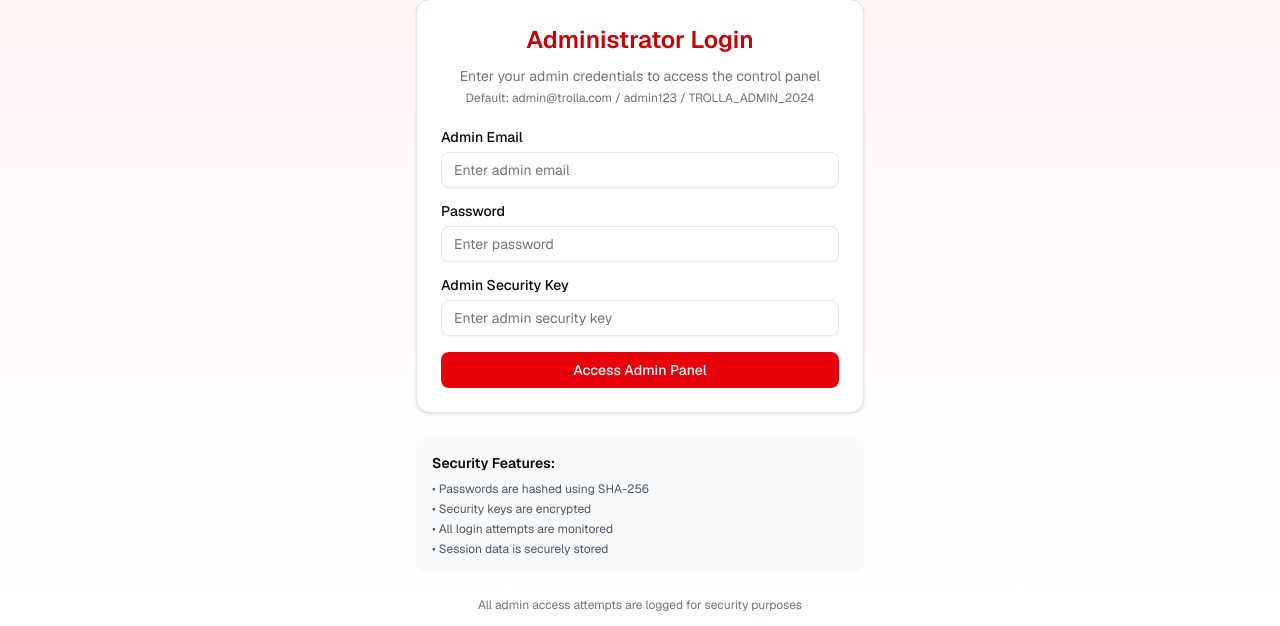
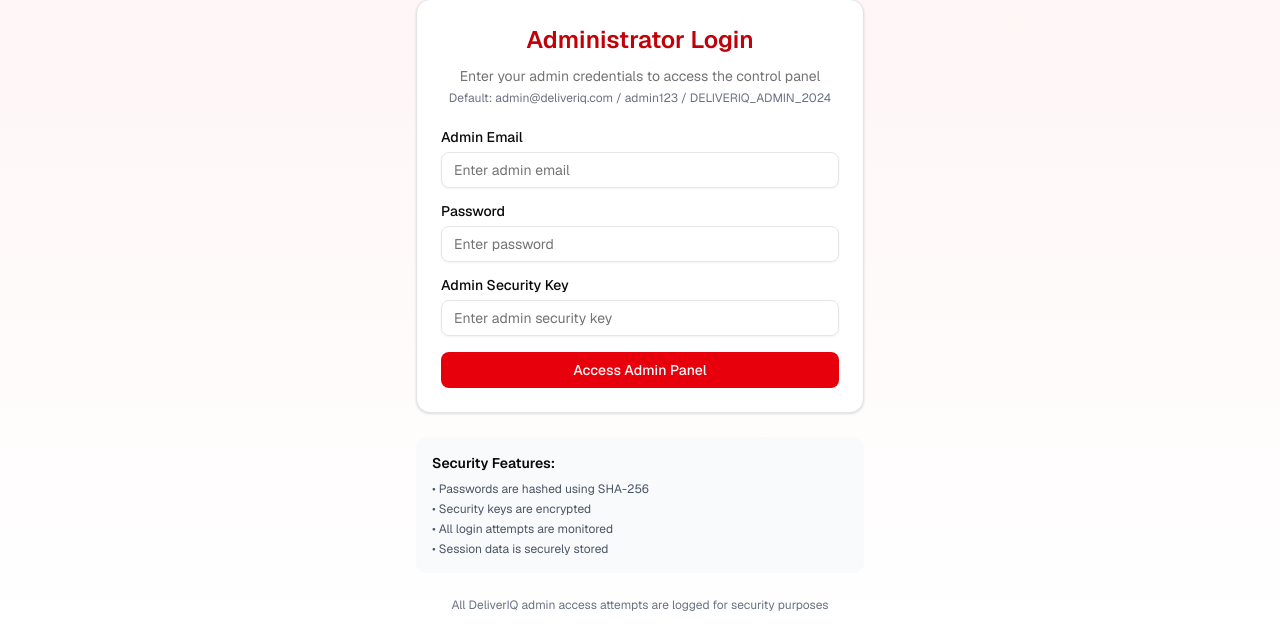
Before and after one commit to Sripad1003/DeliverIQ, a Next.js app: page /admin/login in a window 1280 px wide. Shown: the part 235-861 px from the top of the page. Built offline with nearby package versions, Linux system fonts and the light colour scheme.

Commit message:
refactor: replace "Trolla" with "DeliverIQ" across project
Update branding in all files and test affected flows

#VERCEL_SKIP

Co-authored-by: Chilivery Sripad <139944072+Sripad1003@users.noreply.github.com>

```diff
--- a/app/admin/dashboard/page.tsx
+++ b/app/admin/dashboard/page.tsx
@@ -276,6 +276,9 @@ export default function AdminDashboard() {
             </div>
           </CardContent>
         </Card>
+        <p className="text-center text-gray-500 text-sm mt-4">
+          © {new Date().getFullYear()} DeliverIQ. All rights reserved.
+        </p>
       </main>
     </div>
   )
--- a/app/admin/login/page.tsx
+++ b/app/admin/login/page.tsx
@@ -94,7 +94,7 @@ export default function AdminLoginPage() {
               Enter your admin credentials to access the control panel
               <br />
               <span className="text-xs text-gray-500 mt-1 block">
-                Default: admin@trolla.com / admin123 / TROLLA_ADMIN_2024
+                Default: admin@deliveriq.com / admin123 / DELIVERIQ_ADMIN_2024
               </span>
             </>
           }
@@ -154,7 +154,7 @@ export default function AdminLoginPage() {
         </div>
 
         <div className="mt-6 text-center text-xs text-gray-500">
-          All admin access attempts are logged for security purposes
+          All DeliverIQ admin access attempts are logged for security purposes
         </div>
       </div>
     </div>
--- a/app/admin/manage-admins/page.tsx
+++ b/app/admin/manage-admins/page.tsx
@@ -25,7 +25,7 @@ export default function ManageAdminsPage() {
     {
       id: "1",
       name: "Super Admin",
-      email: "admin@trolla.com",
+      email: "admin@deliveriq.com",
       createdAt: "2024-01-01",
       createdBy: "System",
       status: "active",
@@ -143,7 +143,7 @@ export default function ManageAdminsPage() {
             <div className="flex justify-between items-center">
               <div>
                 <CardTitle>Administrator Accounts</CardTitle>
-                <CardDescription>Manage admin access to the Trolla platform</CardDescription>
+                <CardDescription>Manage admin access to the DeliverIQ platform</CardDescription>
               </div>
               <Dialog open={isCreateDialogOpen} onOpenChange={setIsCreateDialogOpen}>
                 <DialogTrigger asChild>
--- a/app/admin/setup/page.tsx
+++ b/app/admin/setup/page.tsx
@@ -12,7 +12,7 @@ import { initializeAdminData, getSecurityKeyPlain, setSecurityKey } from "@/lib/
 import { generateSecureKey } from "@/lib/security" // Add this import
 
 export default function AdminSetupPage() {
-  const [currentKey, setCurrentKey] = useState("TROLLA_ADMIN_2024")
+  const [currentKey, setCurrentKey] = useState("DELIVERIQ_ADMIN_2024")
   const [newKey, setNewKey] = useState("")
   const [confirmKey, setConfirmKey] = useState("")
   const [isGenerating, setIsGenerating] = useState(false)
@@ -196,7 +196,7 @@ export default function AdminSetupPage() {
             <div className="grid md:grid-cols-3 gap-4">
               <div className="p-4 border rounded-lg">
                 <h4 className="font-semibold mb-2">Admin Email</h4>
-                <p className="font-mono text-sm bg-gray-100 p-2 rounded">admin@trolla.com</p>
+                <p className="font-mono text-sm bg-gray-100 p-2 rounded">admin@deliveriq.com</p>
               </div>
               <div className="p-4 border rounded-lg">
                 <h4 className="font-semibold mb-2">Password</h4>
--- a/app/login/page.tsx
+++ b/app/login/page.tsx
@@ -78,7 +78,7 @@ export default function LoginPage() {
   return (
     <div className="min-h-screen bg-gradient-to-b from-blue-50 to-white flex items-center justify-center p-4">
       <div className="w-full max-w-md">
-        <PageHeaderWithBack title="Trolla" backLink="/" icon={Truck} />
+        <PageHeaderWithBack title="DeliverIQ" backLink="/" icon={Truck} />
 
         <AuthCard title="Welcome Back" description="Sign in to your account to continue">
           <form onSubmit={handleLogin} className="space-y-4">
--- a/app/page.tsx
+++ b/app/page.tsx
@@ -63,7 +63,7 @@ export default function HomePage() {
         <div className="container mx-auto px-4 py-4 flex justify-between items-center">
           <div className="flex items-center space-x-2">
             <Truck className="h-8 w-8 text-blue-600" />
-            <h1 className="text-2xl font-bold text-gray-900">Trolla</h1>
+            <h1 className="text-2xl font-bold text-gray-900">DeliverIQ</h1>
           </div>
           <div className="flex space-x-4 items-center">
             {isLoggedIn ? (
@@ -171,7 +171,7 @@ export default function HomePage() {
       {/* Features Section */}
       <section className="py-16 px-4">
         <div className="container mx-auto">
-          <h3 className="text-3xl font-bold text-center mb-12">Why Choose Trolla?</h3>
+          <h3 className="text-3xl font-bold text-center mb-12">Why Choose DeliverIQ?</h3>
           <div className="grid md:grid-cols-3 gap-8">
             <div className="text-center">
               <Star className="h-16 w-16 text-yellow-500 mx-auto mb-4" />
@@ -197,7 +197,7 @@ export default function HomePage() {
         <div className="container mx-auto text-center">
           <div className="flex items-center justify-center space-x-2 mb-4">
             <Truck className="h-6 w-6" />
-            <span className="text-xl font-bold">Trolla</span>
+            <span className="text-xl font-bold">DeliverIQ</span>
           </div>
           <p className="text-gray-400">Connecting customers and drivers for efficient goods transportation</p>
         </div>
--- a/app/signup/page.tsx
+++ b/app/signup/page.tsx
@@ -140,7 +140,7 @@ export default function SignupPage() {
   return (
     <div className="min-h-screen bg-gradient-to-b from-blue-50 to-white flex items-center justify-center p-4">
       <div className="w-full max-w-md">
-        <PageHeaderWithBack title="Trolla" backLink="/" icon={Truck} />
+        <PageHeaderWithBack title="DeliverIQ" backLink="/" icon={Truck} />
 
         <StatusAlert message={message} />
 
--- a/lib/admin-data.ts
+++ b/lib/admin-data.ts
@@ -18,7 +18,7 @@ export const initializeAdminData = async () => {
     const defaultAdmin: Admin = {
       id: "1",
       name: "Super Admin",
-      email: "admin@trolla.com",
+      email: "admin@deliveriq.com",
       passwordHash: defaultPasswordHash,
       createdAt: "2024-01-01",
       createdBy: "System",
@@ -30,10 +30,10 @@ export const initializeAdminData = async () => {
   // Initialize default security key if none exists
   const existingKey = localStorage.getItem("adminSecurityKey")
   if (!existingKey) {
-    const defaultKeyHash = await hashSecurityKey("TROLLA_ADMIN_2024")
+    const defaultKeyHash = await hashSecurityKey("DELIVERIQ_ADMIN_2024")
     localStorage.setItem("adminSecurityKey", defaultKeyHash)
     // Store the plain key temporarily for initial setup (remove in production)
-    localStorage.setItem("adminSecurityKeyPlain", "TROLLA_ADMIN_2024")
+    localStorage.setItem("adminSecurityKeyPlain", "DELIVERIQ_ADMIN_2024")
   }
 }
 
@@ -56,7 +56,7 @@ export const getSecurityKeyHash = (): string => {
 
 export const getSecurityKeyPlain = (): string => {
   // This is for display purposes only - remove in production
-  return localStorage.getItem("adminSecurityKeyPlain") || "TROLLA_ADMIN_2024"
+  return localStorage.getItem("adminSecurityKeyPlain") || "DELIVERIQ_ADMIN_2024"
 }
 
 export const setSecurityKey = async (key: string): Promise<void> => {
--- a/lib/security.ts
+++ b/lib/security.ts
@@ -3,7 +3,7 @@
 export const hashPassword = async (password: string): Promise<string> => {
   // Using Web Crypto API for hashing
   const encoder = new TextEncoder()
-  const data = encoder.encode(password + "TROLLA_SALT_2024") // Add salt
+  const data = encoder.encode(password + "DELIVERIQ_SALT_2024") // Add salt
   const hashBuffer = await crypto.subtle.digest("SHA-256", data)
   const hashArray = Array.from(new Uint8Array(hashBuffer))
   return hashArray.map((b) => b.toString(16).padStart(2, "0")).join("")
@@ -16,7 +16,7 @@ export const verifyPassword = async (password: string, hashedPassword: string):
 
 export const hashSecurityKey = async (key: string): Promise<string> => {
   const encoder = new TextEncoder()
-  const data = encoder.encode(key + "TROLLA_KEY_SALT_2024")
+  const data = encoder.encode(key + "DELIVERIQ_KEY_SALT_2024")
   const hashBuffer = await crypto.subtle.digest("SHA-256", data)
   const hashArray = Array.from(new Uint8Array(hashBuffer))
   return hashArray.map((b) => b.toString(16).padStart(2, "0")).join("")
@@ -30,7 +30,7 @@ export const verifySecurityKey = async (key: string, hashedKey: string): Promise
 // Generate secure random key
 export const generateSecureKey = (): string => {
   const characters = "ABCDEFGHIJKLMNOPQRSTUVWXYZabcdefghijklmnopqrstuvwxyz0123456789!@#$%^&*"
-  let result = "TROLLA_"
+  let result = "DELIVERIQ_"
 
   for (let i = 0; i < 32; i++) {
     result += characters.charAt(Math.floor(Math.random() * characters.length))
```
Also changed, not shown: lib/app-data.ts (+5 -5 lines).
